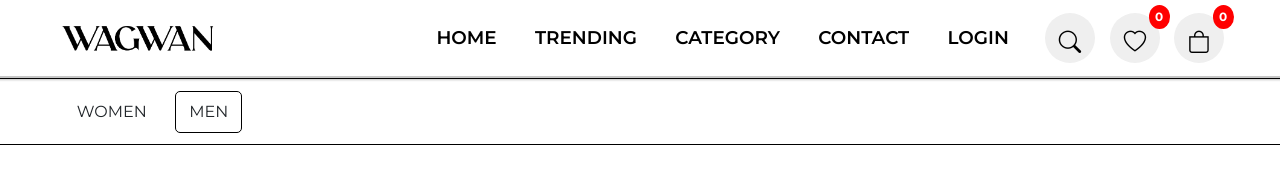
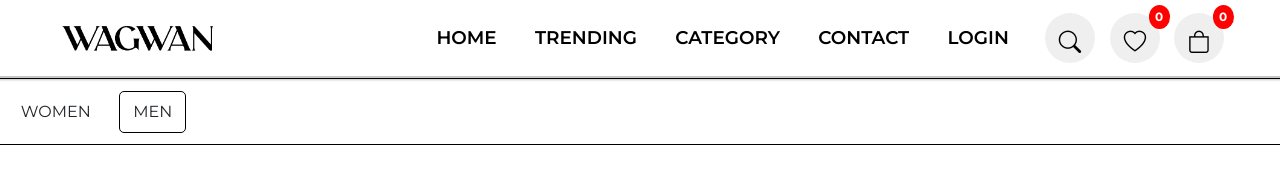
Before and after one commit to ogunshinaismail/E-commerce-codesandbox, a React (Create React App) app: page /product in a window 1280 px wide. Shown: the top 195 px of the page. Built offline with nearby package versions, Linux system fonts and the light colour scheme.

Commit message:
space issues

```diff
--- a/src/component/style/Product.css
+++ b/src/component/style/Product.css
@@ -16,7 +16,7 @@ body {
 .min-header {
   border-top: 1px solid #000;
   border-bottom: 1px solid #000;
-  padding: 0.7em 4em;
+  padding: 0.7em .5em;
   display: flex;
   gap: 1em;
 }
@@ -50,6 +50,7 @@ body {
    top: 4.8rem;
    background: #fff;
    z-index: 99;
+   /* padding: 0.7em 1.4em; */
 }
 .stick-on-scroll-filter {
    position: -webkit-sticky;
```
